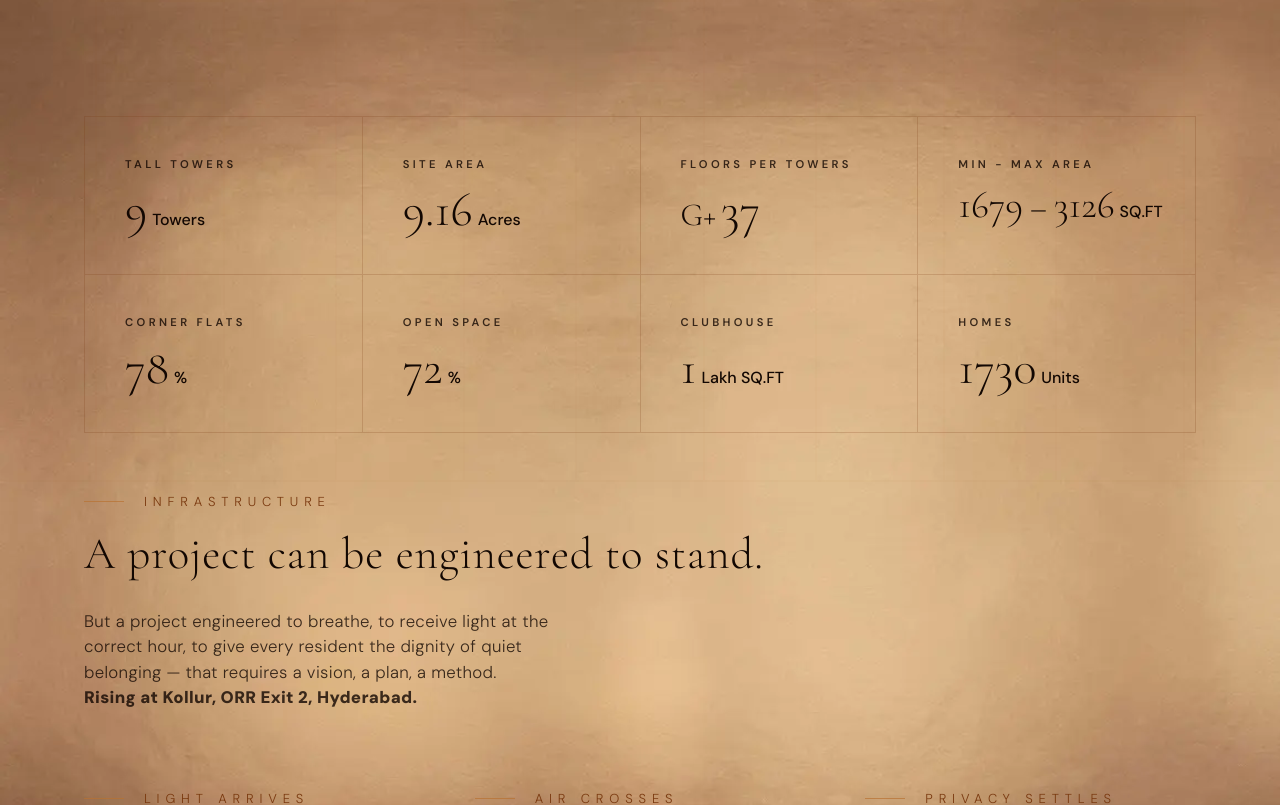
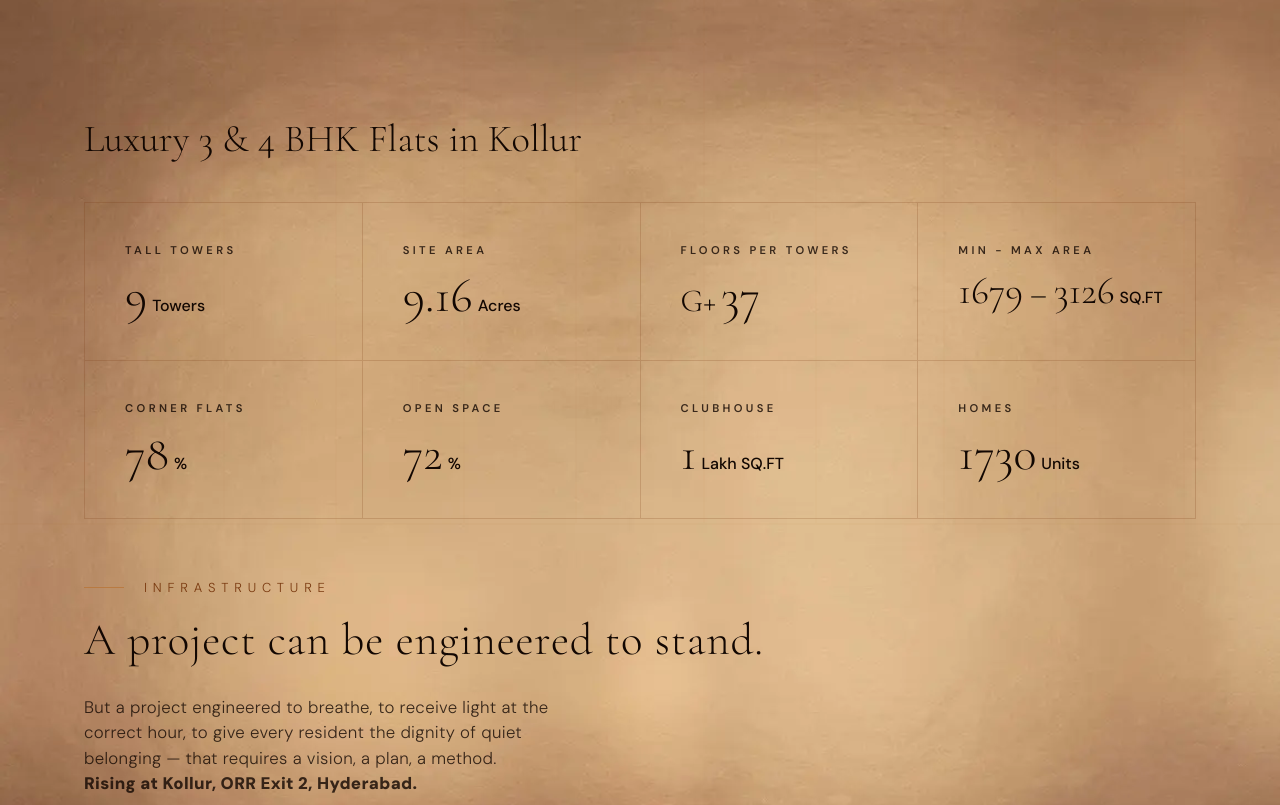
Before and after one commit to BrandMasala/TribhujaWebsite, a React (Vite) app: page / in a window 1280 px wide. Shown: the part 1686-2491 px from the top of the page. Built offline with nearby package versions, Linux system fonts and the light colour scheme.

Commit message:
Update ProjectHighlights.jsx

```diff
--- a/src/components/ProjectHighlights.jsx
+++ b/src/components/ProjectHighlights.jsx
@@ -165,6 +165,15 @@ const ProjectHighlights = ({ onSiteVisit, onBrochure, onPriceSheet, onPaymentPla
 
         <div className="ps-inner" style={{ paddingBottom: '60px' }}>
 
+          <h1 style={{
+          fontSize: 'clamp(1.8rem, 3vw, 2.4rem)',
+          fontWeight: 300,
+          color: '#120702',
+          fontFamily: "'Cormorant Garamond', serif",
+          lineHeight: 1.2,
+          marginBottom: '40px'
+        }}>Luxury 3 & 4 BHK Flats in Kollur</h1>
+
         {/* HUD STATS GRID */}
         <div className="ph-stats-grid" style={{
           display: 'grid',
```
